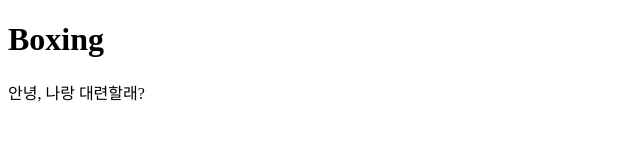
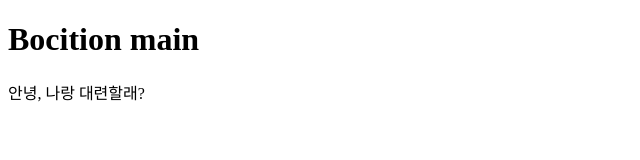
Before and after one commit to yuyu0526/boxiting, a plain HTML site: page index.html in a window 1280 px wide. Shown: the whole page, without its empty margins (0-640 px from the left). Drawn offline with Linux system fonts and the light colour scheme.

Commit message:
메인 페이지 생성

```diff
--- a/index.html
+++ b/index.html
@@ -7,7 +7,7 @@
     <title>Document</title>
 </head>
 <body>
-    <h1>Boxing</h1>
+    <h1>Bocition main</h1>
     <div>안녕, 나랑 대련할래?</div>
 </body>
 </html>
```
